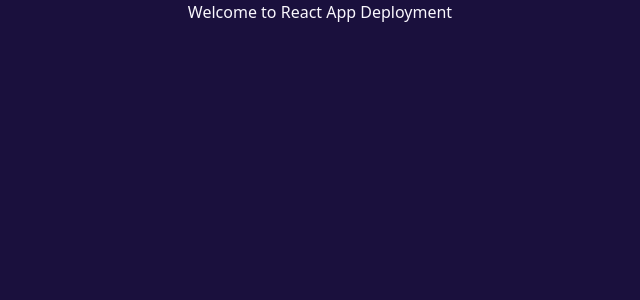
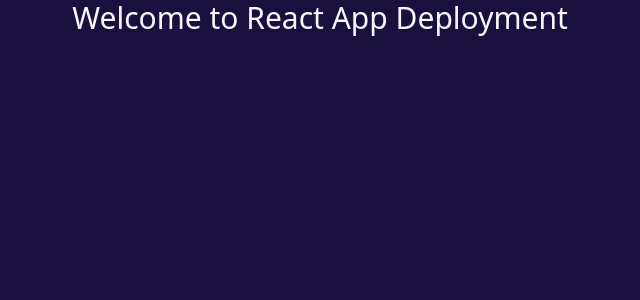
Before and after one commit to alamin3070/React_App, a React (Vite) app: page / in a window 1280 px wide. Shown: the top 300 px of the page, without its empty margins (320-960 px from the left). Built offline with nearby package versions, Linux system fonts and the light colour scheme.

Commit message:
app changes

```diff
--- a/src/App.jsx
+++ b/src/App.jsx
@@ -2,7 +2,7 @@ import './App.css';
 function App() {
   return (
     <>
-    <h1 className='text-center 3xl'> Welcome to React App Deployment </h1>
+    <h1 className='text-center text-3xl'> Welcome to React App Deployment </h1>
     </>
   );
 }
```
